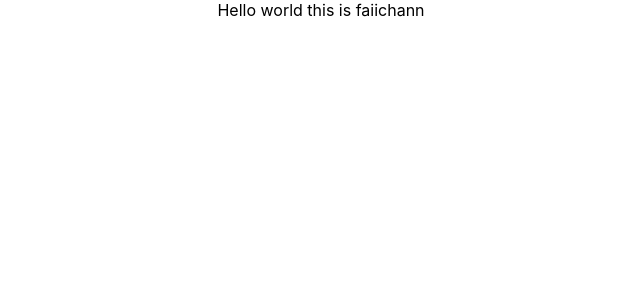
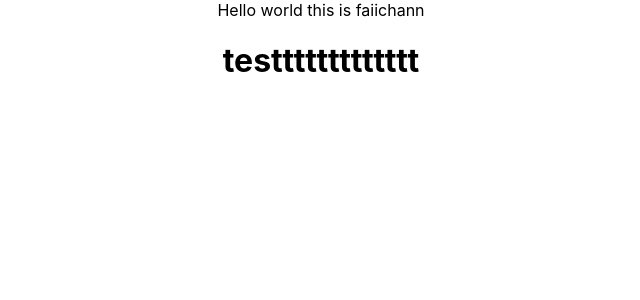
Before and after one commit to faiichann/healing-client, a React (Create React App) app: page / in a window 1280 px wide. Shown: the top 300 px of the page, without its empty margins (319-959 px from the left). Built offline with nearby package versions, Linux system fonts and the light colour scheme.

Commit message:
add test

```diff
--- a/src/App.tsx
+++ b/src/App.tsx
@@ -4,6 +4,7 @@ function App() {
   return (
     <div className="App">
      Hello world this is faiichann
+     <h1>testtttttttttttt</h1>
     </div>
   );
 }
```
